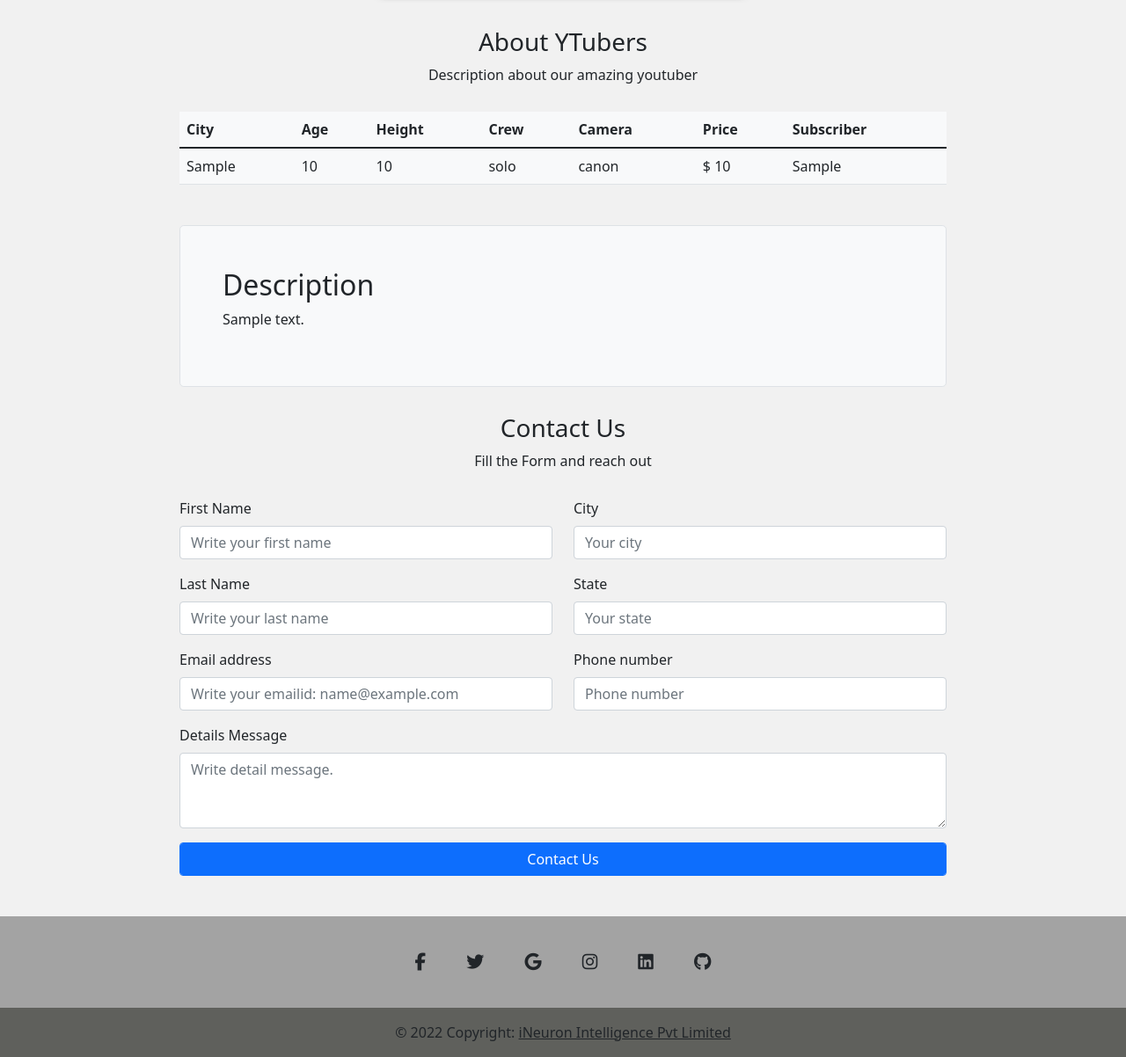
After one commit to avnyadav/ytuber, a Django app: template templates/youtubers/youtuber_detail.html in a window 1280 px wide. The commit adds this page. Shown: the part 945-2147 px from the top of the page at 88% size. Run offline with Django 4.2, Linux system fonts and the light colour scheme; the template is opened without the code that fills it: values that come from a table or form of the project are taken from there, others are empty; tables that the repository leaves empty hold one stand-in row (values such as "Sample post"); grey boxes marked "Sample" are stand-in pictures; some libraries are stand-ins or nearby versions.

Commit message:
search and youtuber deatil page completed

```diff
--- a/templates/includes/navbar.html
+++ b/templates/includes/navbar.html
@@ -1,22 +1,25 @@
-<nav class="navbar navbar-expand-lg navbar-dark bg-dark  fixed-top " style="margin-bottom: 20px;">
+<nav class="navbar navbar-expand-lg navbar-dark bg-dark" >
     <div class="container-fluid">
       <button class="navbar-toggler" type="button" data-bs-toggle="collapse" data-bs-target="#navbarTogglerDemo03" aria-controls="navbarTogglerDemo03" aria-expanded="false" aria-label="Toggle navigation">
         <span class="navbar-toggler-icon"></span>
       </button>
-      <a class="navbar-brand" href="#">Tubers</a>
+      <a class="navbar-brand" href="{% url 'home' %}">Tubers</a>
       <div class="collapse navbar-collapse" id="navbarTogglerDemo03">
         <ul class="navbar-nav me-auto mb-2 mb-lg-0">
           <li class="nav-item">
-            <a class="nav-link active" aria-current="page" href="#">Home</a>
+            <a class="nav-link active" aria-current="page" href="{% url 'home' %}">Home</a>
           </li>
           <li class="nav-item">
-            <a class="nav-link" href="#">Abouts</a>
+            <a class="nav-link" href="{% url 'about' %}">Abouts</a>
           </li>
           <li class="nav-item">
-            <a class="nav-link">Services</a>
+            <a class="nav-link" href="{% url 'services' %}" >Services</a>
           </li>
           <li class="nav-item">
-            <a class="nav-link">Contact us</a>
+            <a class="nav-link" href="{% url 'youtubers' %}" >Ytubers</a>
+          </li>
+          <li class="nav-item">
+            <a class="nav-link" href="{% url 'contact' %}">Contact us</a>
           </li>
         </ul>
 
--- /dev/null
+++ b/templates/youtubers/youtuber_detail.html
@@ -0,0 +1,183 @@
+{% extends 'base.html' %}
+{% load static %}
+{% block content %}
+
+<style>
+    iframe,
+    table:hover {
+        border-radius: 10px;
+        box-shadow: -1px 2px 10px -4px rgba(0, 0, 0, 0.75);
+        -webkit-box-shadow: -1px 2px 10px -4px rgba(0, 0, 0, 0.75);
+        -moz-box-shadow: -1px 2px 10px -4px rgba(0, 0, 0, 0.75);
+    }
+
+    .tuber-content-deatil {
+        margin-left: 15%;
+        margin-right: 15%;
+    }
+
+    .row {
+        margin-bottom: 30px;
+    }
+</style>
+<div class="row"
+    style='height:300px;background-image: url("https://static1.makeuseofimages.com/wordpress/wp-content/uploads/2017/02/Photoshop-Replace-Background-Featured.jpg");'>
+    <div class="col-12">
+        <div class="container-fluid py-5">
+            <h1 class=" text-center"> {{tuber.name}}</h1>
+        </div>
+
+    </div>
+</div>
+
+<!-- 2nd row of youtubers details -->
+
+<div class="row tuber-content-deatil">
+    <div class="col-4 align-middle">
+        <img src="{{ tuber.photo.url }}" style="border-radius: 10%;" width="70%" height="200px"
+            alt="{{ tuber.name }}" />
+
+    </div>
+    <div class="col-4">
+        <div class="container-fluid py-4" style="padding:100px">
+            <h5 class=" fw-bold text-center " style="padding: 20px;font-size: 24px;">{{tuber.name}}</h5>
+
+        </div>
+    </div>
+    <div class="col-4">
+        <div class="container-fluid py-4" style="padding:100px">
+            <h1 class="display-5 fw-bold " style="padding: 20px;font-size: 24px;"> Subscriber {{tuber.subs_count}}</h1>
+
+        </div>
+    </div>
+
+
+</div>
+<!-- video of youtuber -->
+
+
+<div class="row tuber-content-deatil">
+    <div class="col-3"></div>
+    <div class="col-6">
+        <iframe width="100%" height="300px" src="https://www.youtube.com/embed/{{ tuber.video_url }}"
+            title="YouTube video player" frameborder="0"
+            allow="accelerometer; autoplay; clipboard-write; encrypted-media; gyroscope; picture-in-picture"
+            allowfullscreen></iframe>
+    </div>
+</div>
+
+<div class="row justify-content-center">
+    <div class="col-4 text-center">
+        <h3>About YTubers</h3>
+        Description about our amazing youtuber
+    </div>
+</div>
+
+<!-- ytuber info in table  -->
+
+<div class="row tuber-content-deatil ">
+    <div class="col-12">
+        <table class="table bg-light">
+            <thead>
+                <tr>
+
+                    <th scope="col">City</th>
+                    <th scope="col">Age</th>
+                    <th scope="col">Height</th>
+                    <th scope="col">Crew</th>
+                    <th scope="col">Camera</th>
+                    <th scope="col">Price</th>
+                    <th scope="col">Subscriber</th>
+                </tr>
+            </thead>
+            <tbody>
+                <tr>
+
+                    <td>{{ tuber.city}}</td>
+                    <td>{{ tuber.age }}</td>
+                    <td>{{ tuber.height }}</td>
+                    <td>{{ tuber.crew }}</td>
+                    <td>{{ tuber.camera_type }}</td>
+                    <td>$ {{ tuber.price }}</td>
+                    <td>{{ tuber.subs_count }}</td>
+                </tr>
+
+            </tbody>
+        </table>
+    </div>
+</div>
+
+<!-- description of youtubers -->
+
+<div class="row tuber-content-deatil">
+
+    <div class="col-12">
+        <div class="h-100 p-5 bg-light border rounded-3" s>
+            <h2>Description</h2>
+            <p>{{ tuber.description|safe }}</p>
+
+        </div>
+    </div>
+</div>
+
+<!-- Contact with us  -->
+<div class="row justify-content-center">
+    <div class="col-4 text-center">
+        <h3>Contact Us</h3>
+        Fill the Form and reach out
+    </div>
+</div>
+
+
+<!-- form section  -->
+
+
+<div class="row tuber-content-deatil">
+
+    <div class="col-6">
+
+        <div class="mb-3">
+            <label  class="form-label">First Name</label>
+            <input type="text" class="form-control"  placeholder="Write your first name">
+        </div>
+        <div class="mb-3">
+            <label  class="form-label">Last Name</label>
+            <input type="text" class="form-control"  placeholder="Write your last name">
+        </div>
+        <div class="mb-3">
+            <label  class="form-label">Email address</label>
+            <input type="email" class="form-control"  placeholder="Write your emailid: name@example.com">
+        </div>
+        </div>
+        <div class="col-6">
+
+        <div class="mb-3">
+            <label class="form-label">City</label>
+            <input type="text" class="form-control"  placeholder="Your city">
+        </div>
+        <div class="mb-3">
+            <label  class="form-label">State</label>
+            <input type="text" class="form-control"  placeholder="Your state">
+        </div>
+        <div class="mb-3">
+            <label  class="form-label">Phone number</label>
+            <input type="text" class="form-control"  placeholder="Phone number">
+        </div>
+        </div>
+        <div class="col-12">
+        <div class="mb-3">
+            <label  class="form-label">Details Message</label>
+            <textarea class="form-control" id="exampleFormControlTextarea1" rows="3" placeholder="Write detail message."></textarea>
+        </div>
+        <div class="mb-3">
+
+            <input class="form-control btn btn-primary" type="submit" value="Contact Us"/>
+        </div>
+    </div>
+</div>
+
+<div>
+
+</div>
+
+{% endblock %}
```
Also changed, not shown: templates/webpages/home.html (+17 -13 lines), templates/youtubers/search.html (added, +106 -0 lines), templates/youtubers/youtubers.html (added, +119 -0 lines), youtubers/views.py (+51 -7 lines).
